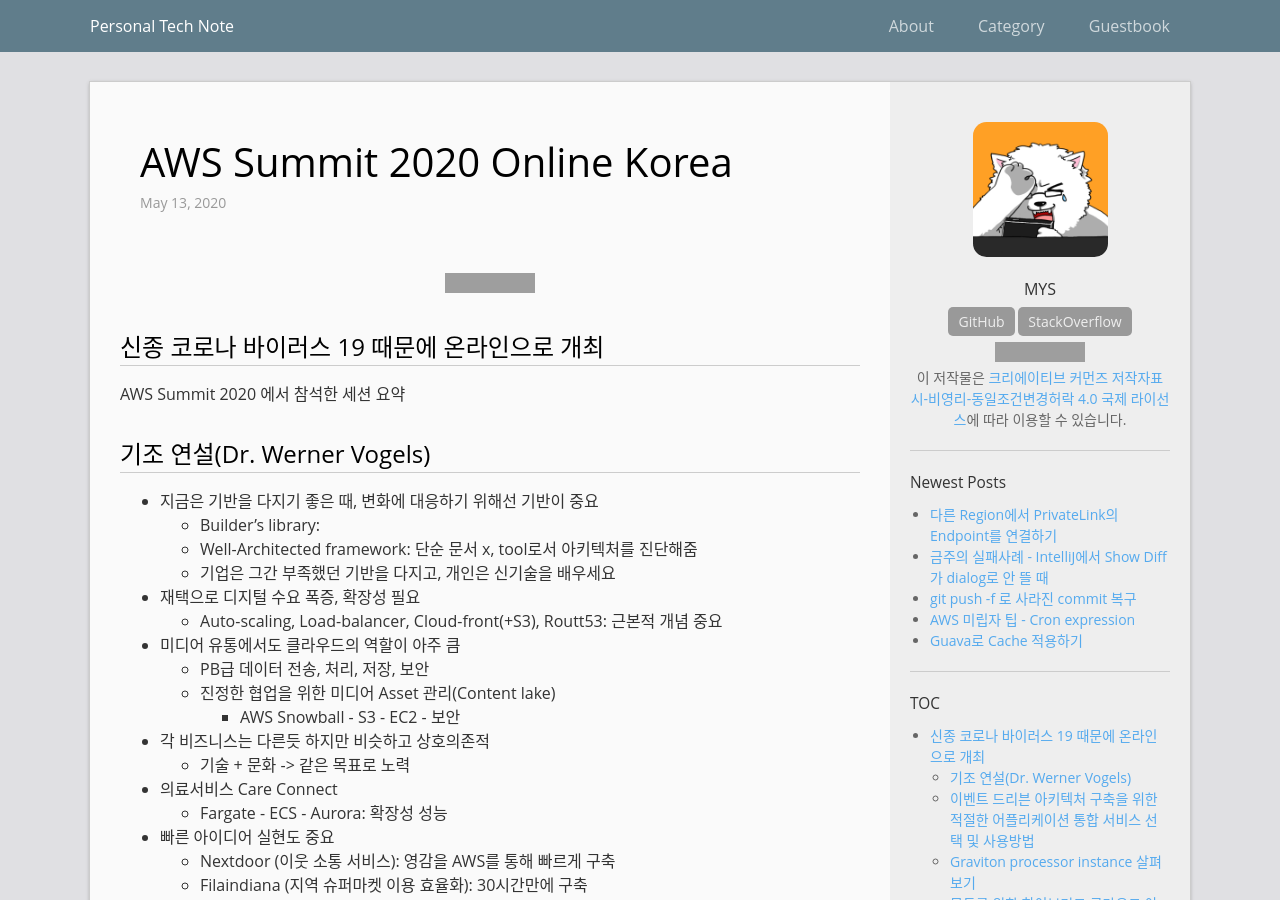
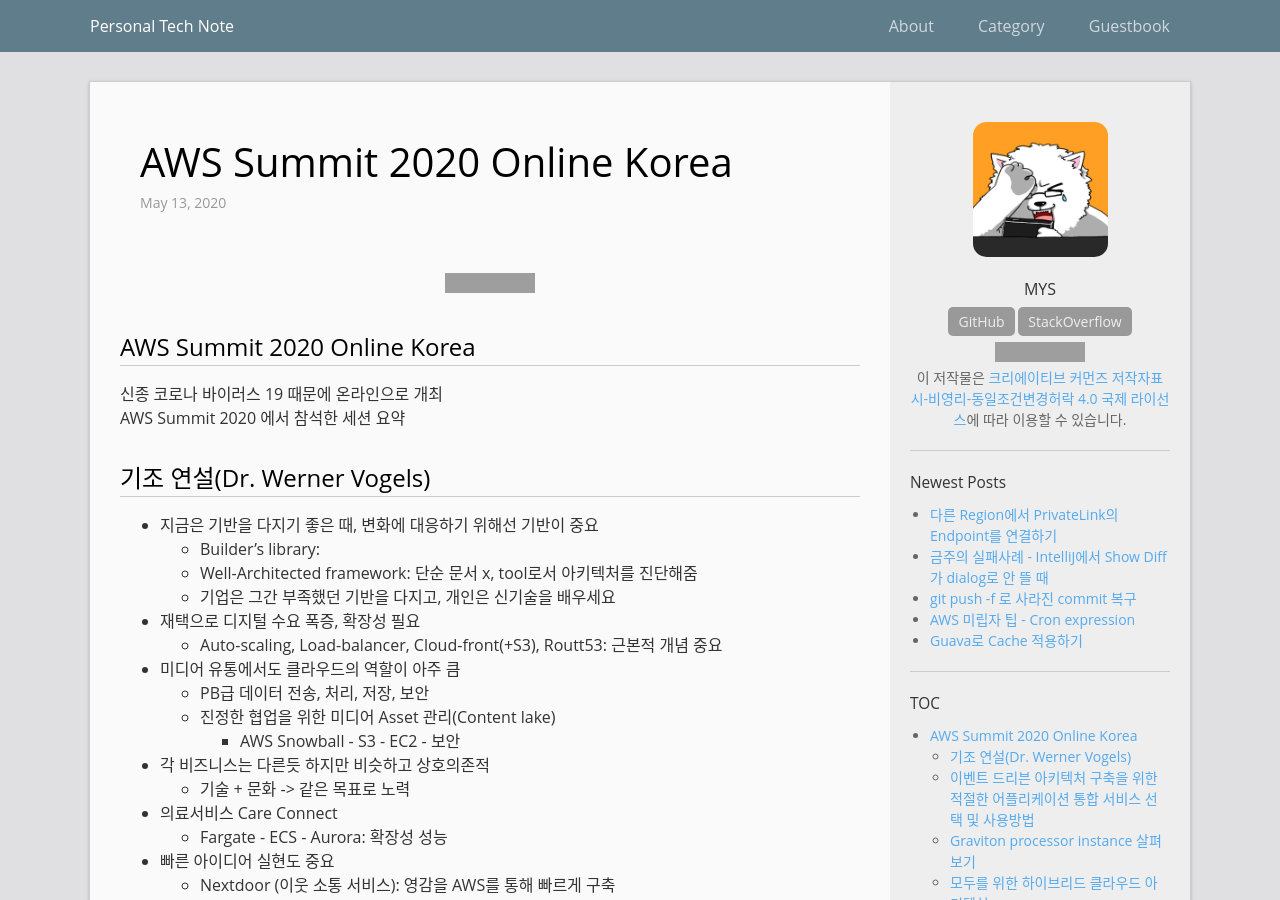
Before and after one commit to mystria/mystria.github.io, a Jekyll site: the page built from _posts/2020-05-13-aws-summit-2020-online-korea.md, in a window 1280 px wide and 900 px high. Built offline with Jekyll 4.4.1, drawn with Linux system fonts in a browser that asks for light colours; comment, search, counter and statistics services are not loaded; grey boxes are pictures that could not be loaded.

Commit message:
Modify title

```diff
--- a/_posts/2020-05-13-aws-summit-2020-online-korea.md
+++ b/_posts/2020-05-13-aws-summit-2020-online-korea.md
@@ -5,7 +5,8 @@
 categories: AWS Summit
 comments: true
 ---
-# 신종 코로나 바이러스 19 때문에 온라인으로 개최
+# AWS Summit 2020 Online Korea
+신종 코로나 바이러스 19 때문에 온라인으로 개최
 AWS Summit 2020 에서 참석한 세션 요약
 
 ## 기조 연설(Dr. Werner Vogels)
```
